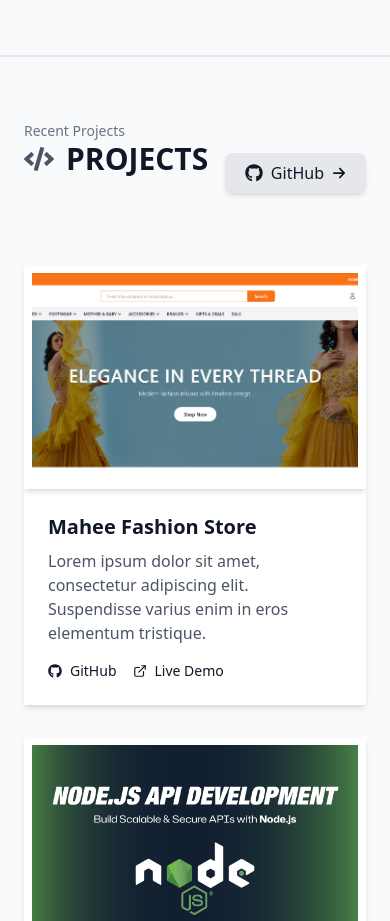
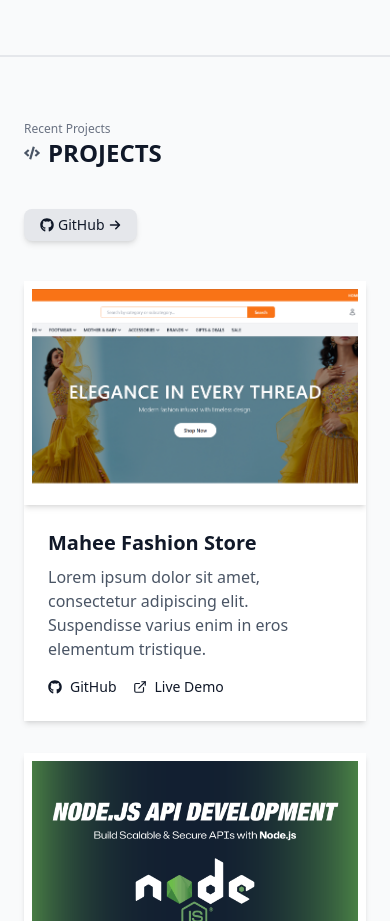
Before and after one commit to gthilakshana/thilakshana, a React (Vite) app: page / in a window 390 px wide. Shown: the part 2980-3901 px from the top of the page. Built offline with nearby package versions, Linux system fonts and the light colour scheme.

Commit message:
projects section Updated

```diff
--- a/src/components/projects.jsx
+++ b/src/components/projects.jsx
@@ -12,11 +12,11 @@ export default function Projects() {
 
     return (
         <section id="projects" className="bg-gray-50 py-16 px-6 md:px-16 border-b-2 border-gray-200">
-            <div className="flex items-center justify-between mb-10 max-w-6xl mx-auto">
+            <div className="flex flex-col md:flex-row items-start md:items-center justify-between mb-10 max-w-6xl mx-auto gap-4 md:gap-0">
                 <div>
-                    <p className="text-sm font-medium text-gray-500">Recent Projects</p>
-                    <h2 className="text-3xl md:text-4xl font-bold text-gray-900 mb-12 text-start uppercase flex items-center gap-3">
-                        <FaCode className="text-gray-600" />
+                    <p className="text-xs md:text-sm font-medium text-gray-500">Recent Projects</p>
+                    <h2 className="text-2xl sm:text-3xl md:text-4xl font-bold text-gray-900 mb-6 md:mb-12 uppercase flex items-center gap-2 sm:gap-3">
+                        <FaCode className="text-gray-600 text-base sm:text-lg" />
                         Projects
                     </h2>
                 </div>
@@ -24,13 +24,14 @@ export default function Projects() {
                     href="https://github.com/gthilakshana"
                     target="_blank"
                     rel="noopener noreferrer"
-                    className="px-5 py-2 rounded-lg bg-gray-200 text-gray-900 font-medium shadow-md hover:bg-gray-300 hover:scale-105 active:scale-95 transition-transform duration-300 ease-in-out flex items-center gap-2"
+                    className="px-4 py-1.5 sm:px-5 sm:py-2 rounded-lg bg-gray-200 text-gray-900 font-medium shadow-md hover:bg-gray-300 hover:scale-105 active:scale-95 transition-transform duration-300 ease-in-out flex items-center gap-1 sm:gap-2 text-sm sm:text-base"
                 >
-                    <FaGithub className="text-lg" />
+                    <FaGithub className="text-sm sm:text-lg" />
                     GitHub
-                    <FaArrowRight className="text-sm" />
+                    <FaArrowRight className="text-xs sm:text-sm" />
                 </a>
             </div>
+
 
             <div className="grid gap-8 md:grid-cols-2 lg:grid-cols-3 max-w-6xl mx-auto">
                 {displayedProjects.map((project, index) => (
```
